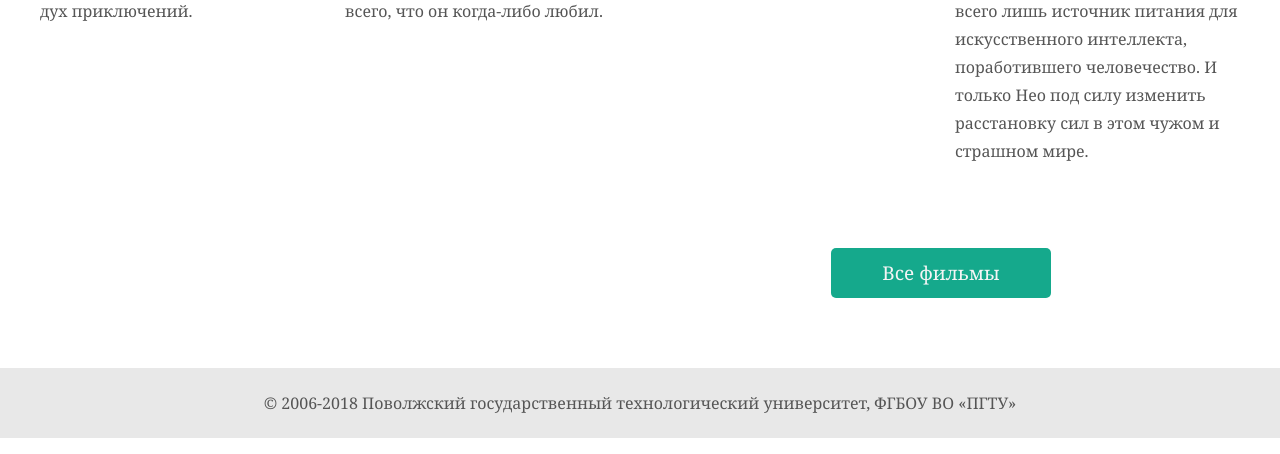
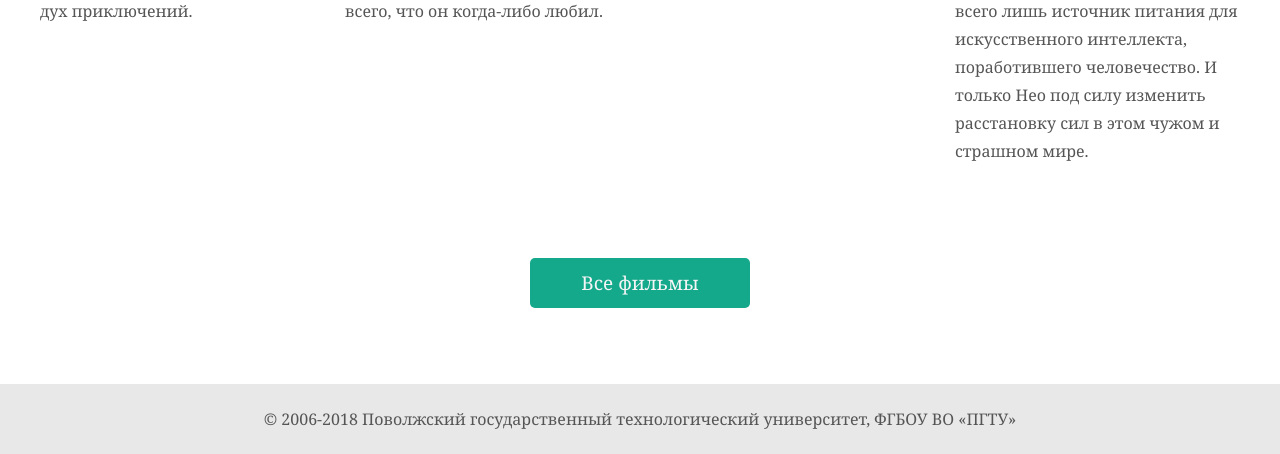
Before and after one commit to DmitryTzarev/web-development, a PHP site: page / in a window 1280 px wide. Shown: the part 1922-2376 px from the top of the page. Run offline with PHP 8.4, Linux system fonts and the light colour scheme.

Commit message:
Update style.css

```diff
--- a/lw5/css/style.css
+++ b/lw5/css/style.css
@@ -120,7 +120,7 @@ body
 {
     content: url("../images/video_icon_over.png");
     position: absolute;
-    left: 10px;
+    left: 7px;
 }
 .background
 {
@@ -374,7 +374,7 @@ body
 
 .all_films
 {
-    margin: 66px 0 70px 831px;
+    margin: 76px auto;
     width: 220px;
     height: 50px;
     border-radius: 5px;
```
